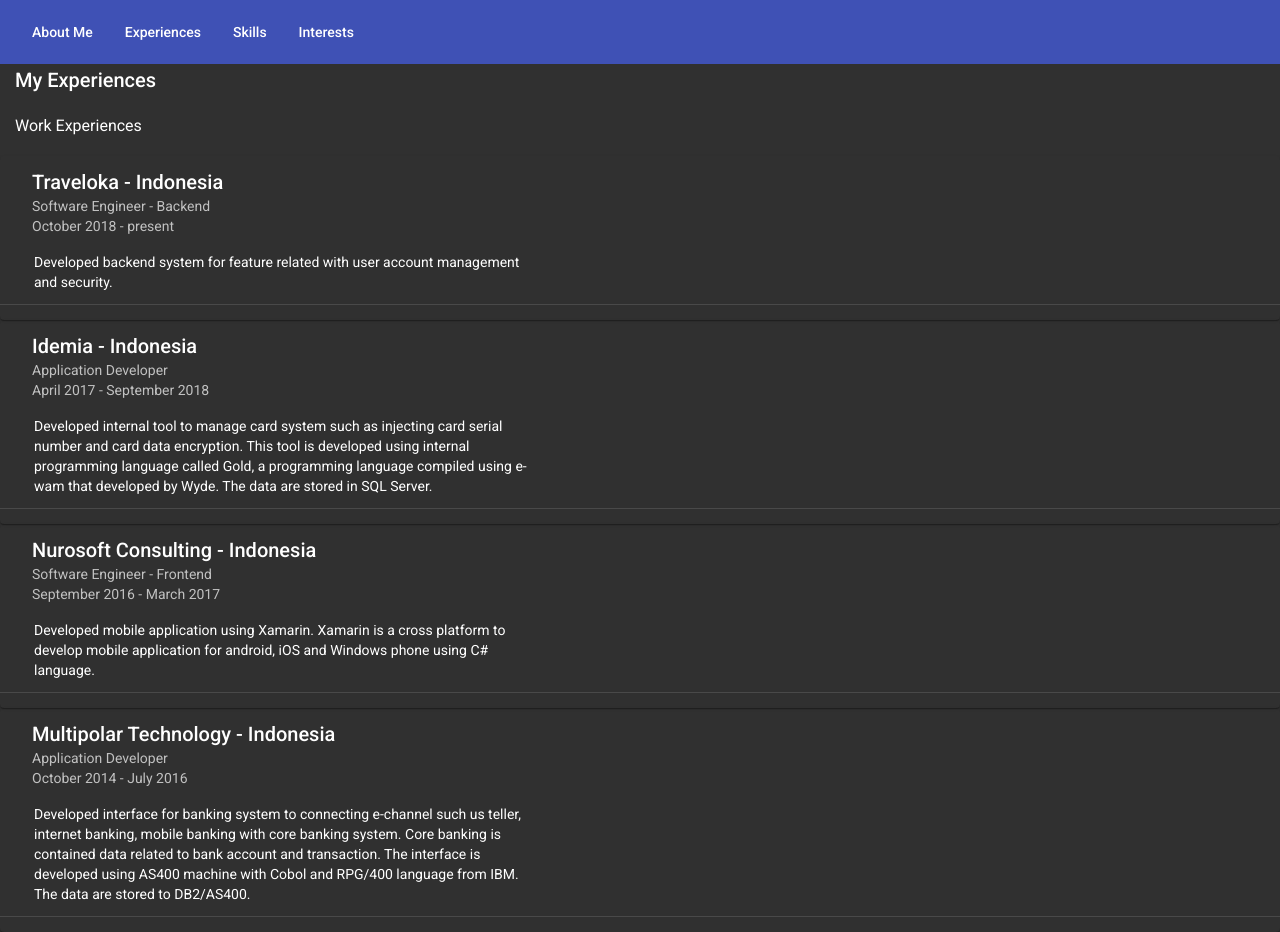
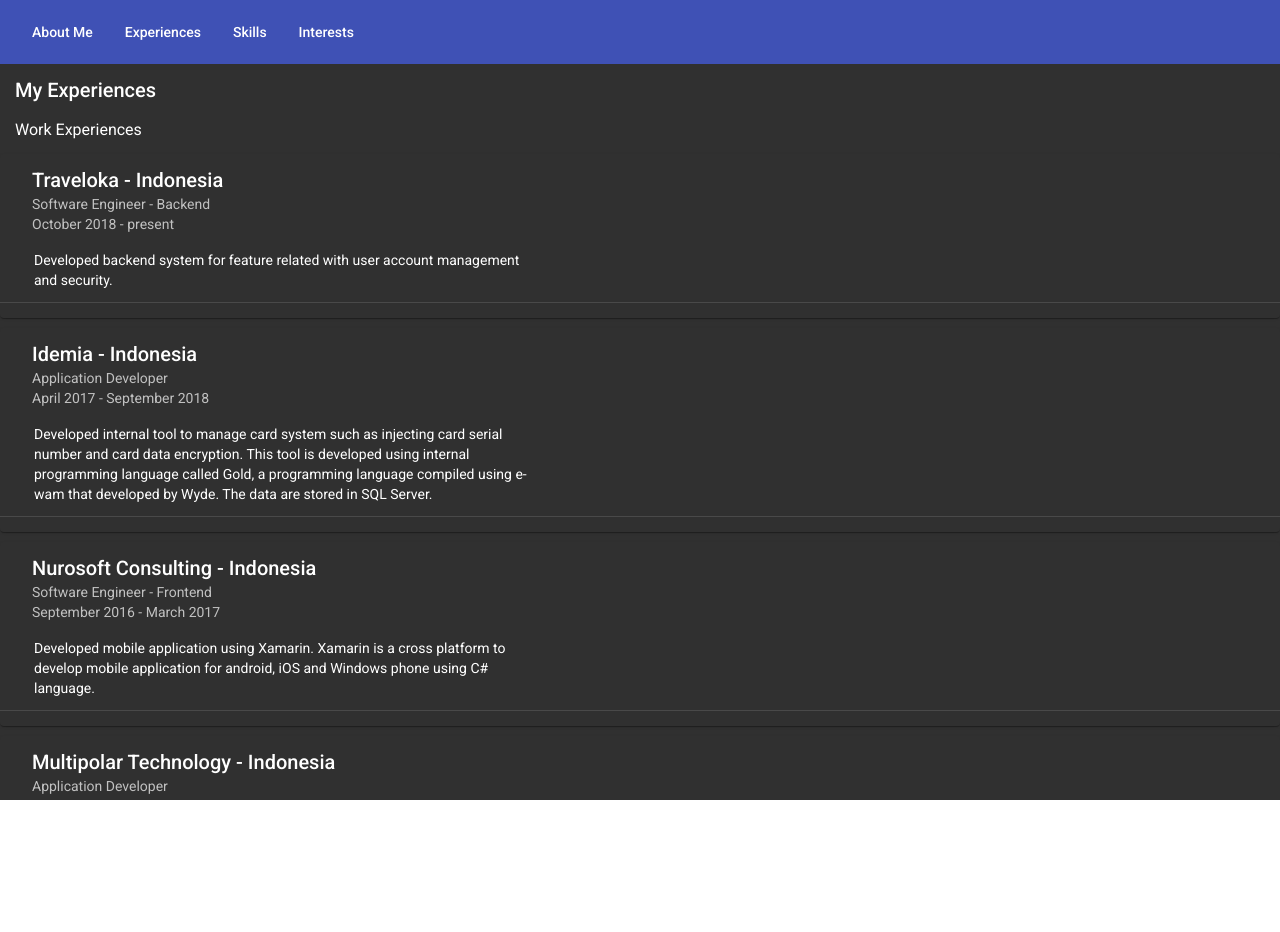
Before and after one commit to edikrisnayana/edikrisnayana.github.io, an Angular app: page /experiences in a window 1280 px wide. After the commit the page ends 800 px from the top, so only its background shows below. Built offline with nearby package versions, Linux system fonts and the light colour scheme.

Commit message:
fix experience page background

```diff
--- a/src/app/experiences/experiences.component.html
+++ b/src/app/experiences/experiences.component.html
@@ -1,3 +1,4 @@
+<div fxFlex fxLayout="column" fxLayoutGap="10px" style="height: 100vh">
     <app-menubar></app-menubar>
 
     <h2 class="title">My Experiences</h2>
@@ -35,3 +36,4 @@
             </mat-chip-list>
         </mat-card>
     </div>
+</div>
```
Also changed, not shown: 5 other files (tests, documents, lock files or other folders). Lines whose indentation alone changed are shown as unchanged.
